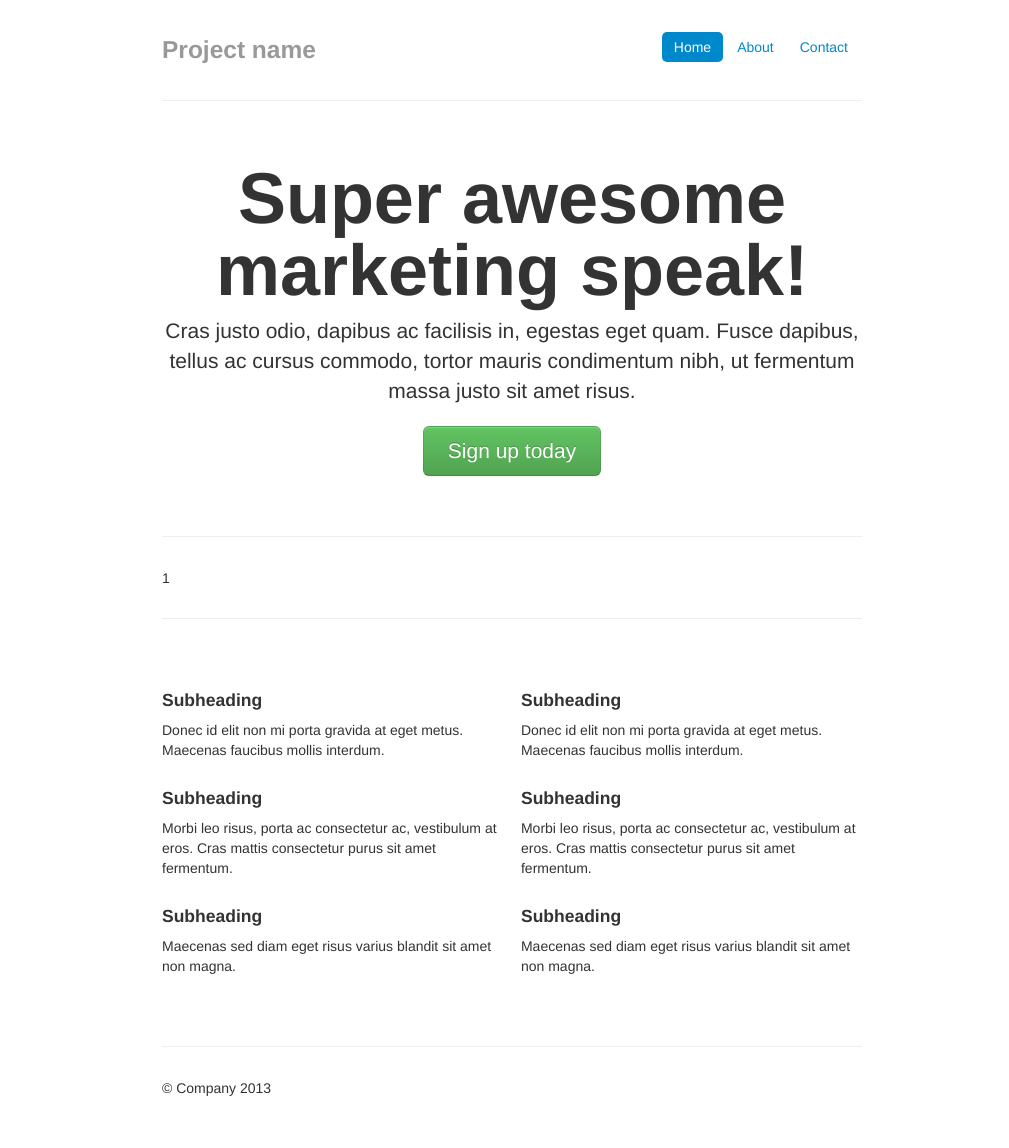
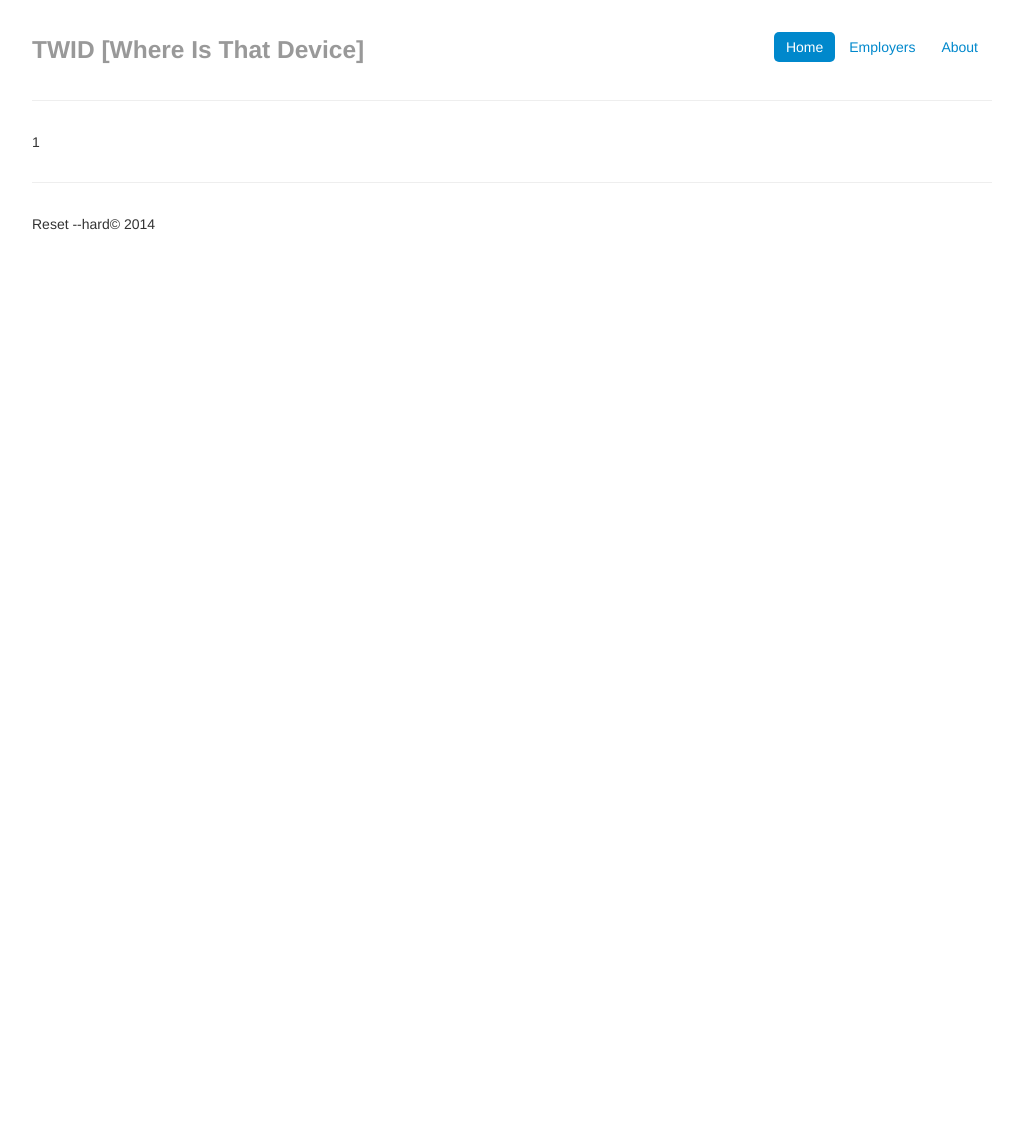
Before and after one commit to rakhmatulin/hackathon14, a Django app: page /device/1/ in a window 1280 px wide. Shown: the whole page, without its empty margins (128-1137 px from the left). After the commit the page ends 230 px from the top, so only its background shows below. Run offline with Django 3.2, Linux system fonts and the light colour scheme.

Commit message:
Add device view

```diff
--- a/assets/css/template.css
+++ b/assets/css/template.css
@@ -6,7 +6,7 @@ body {
 /* Custom container */
 .container-narrow {
     margin: 0 auto;
-            max-width: 700px;
+    width: 960px;
 }
 
 .container-narrow > hr {
--- a/hackathon14/twid/models.py
+++ b/hackathon14/twid/models.py
@@ -19,6 +19,9 @@ class Employer(models.Model):
     def __unicode__(self):
         return u'%s %s' % self.first_name, self.last_name
 
+class DeviceManager(models.Manager):
+    pass
+
 class Device(models.Model):
     sku = models.CharField(max_length=50, blank=True)
     model = models.CharField(max_length=50, blank=True)
@@ -27,5 +30,7 @@ class Device(models.Model):
     mac = models.CharField(max_length=50, blank=True)
     image = models.ImageField(max_length=255, null=True, blank=True, upload_to='device')
 
+    objects = DeviceManager()
+
     def __unicode__(self):
         return u'%s' % self.model
--- a/hackathon14/views.py
+++ b/hackathon14/views.py
@@ -1,4 +1,6 @@
 from django.shortcuts import render_to_response
+from twid.models import Device
 
 def index(request):
-    return render_to_response('index.html')
+    devices = Device.objects.all()
+    return render_to_response('index.html', locals())
--- a/templates/common/layout.html
+++ b/templates/common/layout.html
@@ -31,20 +31,10 @@
     <div class="masthead">
         <ul class="nav nav-pills pull-right">
             <li class="active"><a href="/">Home</a></li>
+            <li><a href="/">Employers</a></li>
             <li><a href="/">About</a></li>
-            <li><a href="/">Contact</a></li>
         </ul>
-        <h3 class="muted">Project name</h3>
-    </div>
-
-    <hr>
-
-    <div class="jumbotron">
-        <h1>Super awesome marketing speak!</h1>
-
-        <p class="lead">Cras justo odio, dapibus ac facilisis in, egestas eget quam. Fusce dapibus, tellus ac cursus
-            commodo, tortor mauris condimentum nibh, ut fermentum massa justo sit amet risus.</p>
-        <a class="btn btn-large btn-success" href="/">Sign up today</a>
+        <h3 class="muted">TWID [Where Is That Device]</h3>
     </div>
 
     <hr>
@@ -55,42 +45,8 @@
 
     <hr>
 
-    <div class="row-fluid marketing">
-        <div class="span6">
-            <h4>Subheading</h4>
-
-            <p>Donec id elit non mi porta gravida at eget metus. Maecenas faucibus mollis interdum.</p>
-
-            <h4>Subheading</h4>
-
-            <p>Morbi leo risus, porta ac consectetur ac, vestibulum at eros. Cras mattis consectetur purus sit amet
-                fermentum.</p>
-
-            <h4>Subheading</h4>
-
-            <p>Maecenas sed diam eget risus varius blandit sit amet non magna.</p>
-        </div>
-
-        <div class="span6">
-            <h4>Subheading</h4>
-
-            <p>Donec id elit non mi porta gravida at eget metus. Maecenas faucibus mollis interdum.</p>
-
-            <h4>Subheading</h4>
-
-            <p>Morbi leo risus, porta ac consectetur ac, vestibulum at eros. Cras mattis consectetur purus sit amet
-                fermentum.</p>
-
-            <h4>Subheading</h4>
-
-            <p>Maecenas sed diam eget risus varius blandit sit amet non magna.</p>
-        </div>
-    </div>
-
-    <hr>
-
     <div class="footer">
-        <p>© Company 2013</p>
+        <p>Reset --hard&copy; 2014</p>
     </div>
 
 </div>
```
Also changed, not shown: other parts of assets/css/template.css (+47 -0 lines), templates/index.html (+22 -2 lines), media/device/iphone-5.jpg. Lines whose indentation alone changed are shown as unchanged.
